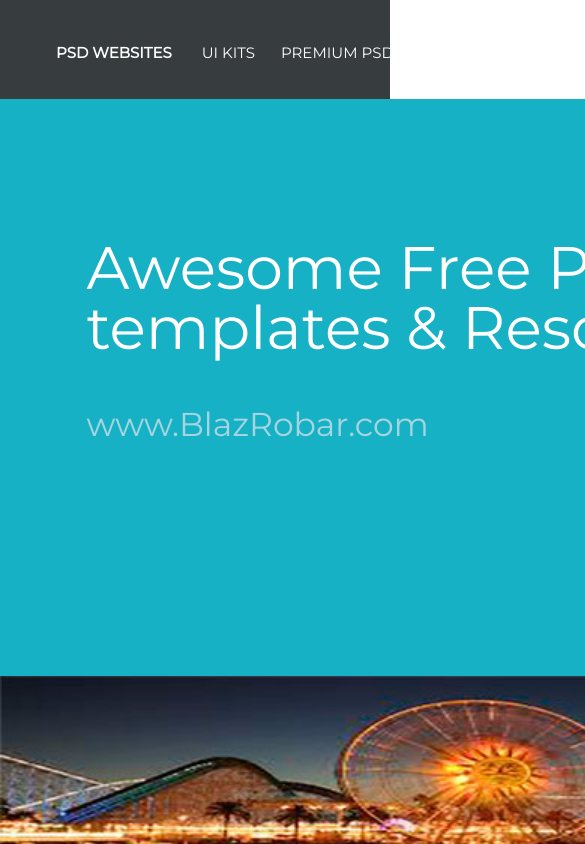
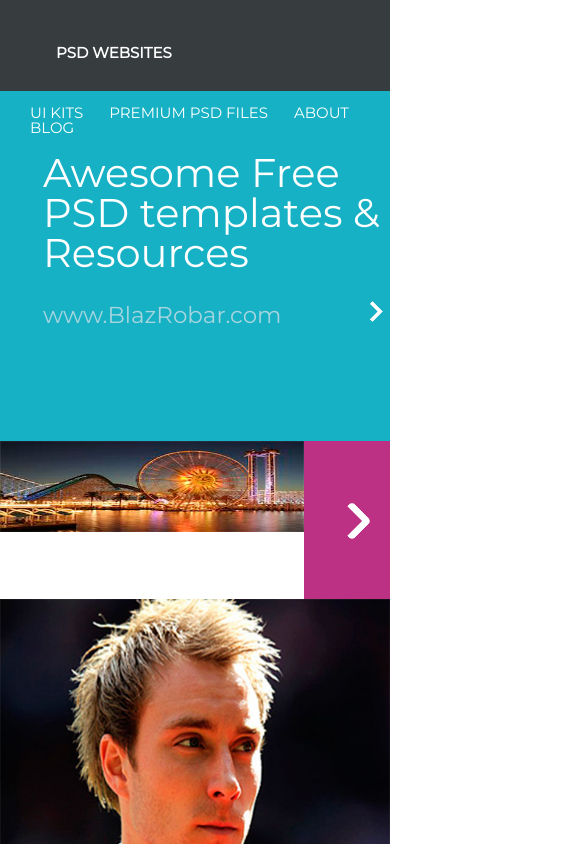
Before and after one commit to dimshiusua/adaptive, a plain HTML site: page index.html in a window 390 px wide. Shown: the top 844 px of the page, 585 px wide, since content can reach past the window. Drawn offline with Linux system fonts and the light colour scheme.

Commit message:
иннер до 320

```diff
--- a/css/style.css
+++ b/css/style.css
@@ -132,7 +132,6 @@ button, input[type="submit"]{
 .inner-block a{
     color: #a6d5df;
     font-size: 33px;
-
 }
 .inner-block-arrow::after{
 	content: '';
@@ -182,10 +181,74 @@ button, input[type="submit"]{
 /*MEDIA QUERIES START*/
 @media (max-width: 1100px){
 	.container{
-		width: 960px;
+		width: 980px;
 	}
 	.link{
-		height: 229px;
+		height: 234px;
+	}
+}
+@media (max-width: 979px){
+	.container{
+		width: 768px;
+	}
+	.inner-block{
+	height: 549px;
+	}
+	.inner-block-wrap {
+    max-width: 555px;
+    margin: 30% 0 0 8%;
+	}
+	.link{
+		height: 183px;
+	}
+}
+@media (max-width: 767px){
+	.container{
+		width: 100%;
+	}
+	.img-block.w30{
+		width: 100%;
+	}
+	.inner-block{
+	height: 350px;
+	}
+	.inner-block-wrap {
+    max-width: 505px;
+    margin: 22% 0 0 11%;
+	}
+	.inner-block span{
+	font-size: 43px;
+	}
+	.inner-block a{
+		font-size: 26px;
+	}
+}
+@media (max-width: 660px){
+	.header{
+		height: 91px;
+	}
+	.inner-block-wrap {
+    max-width: 465px;
+    margin: 27% 0 0 11%;
+	}
+	.inner-block span{
+	font-size: 40px;
+	margin-bottom: 31px;
+	}
+	.inner-block a{
+		font-size: 23px;
+	}
+	.inner-block-arrow::after{
+		width: 11px;
+    	height: 11px;
+		border: 4px solid white;
+		border-left: none;
+		border-bottom: none;
+		border-radius: 1px;
+		right: 10px;
+	}
+	.link{
+		max-height: 158px;
 	}
 }
 /*MEDIA QUERIES END*/
```
Also changed, not shown: 320-pp.jpg (added), 640-pp.jpg (added), 980-pp.jpg (added).
